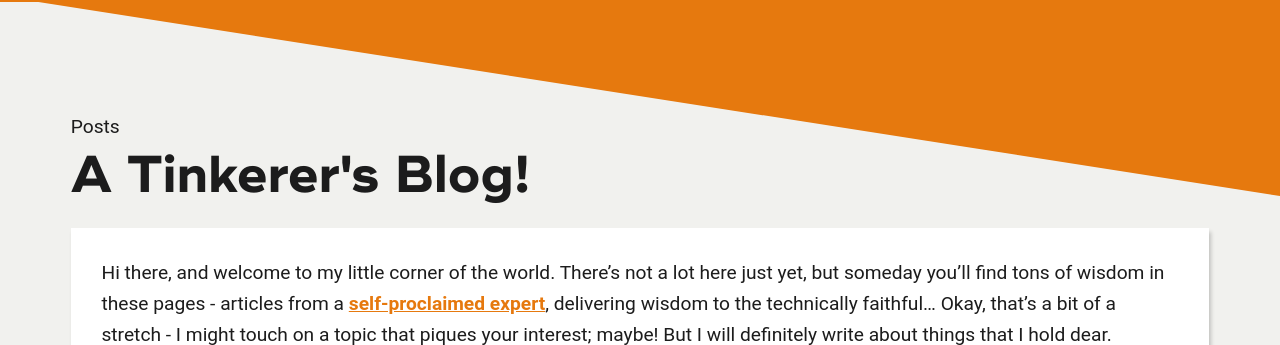
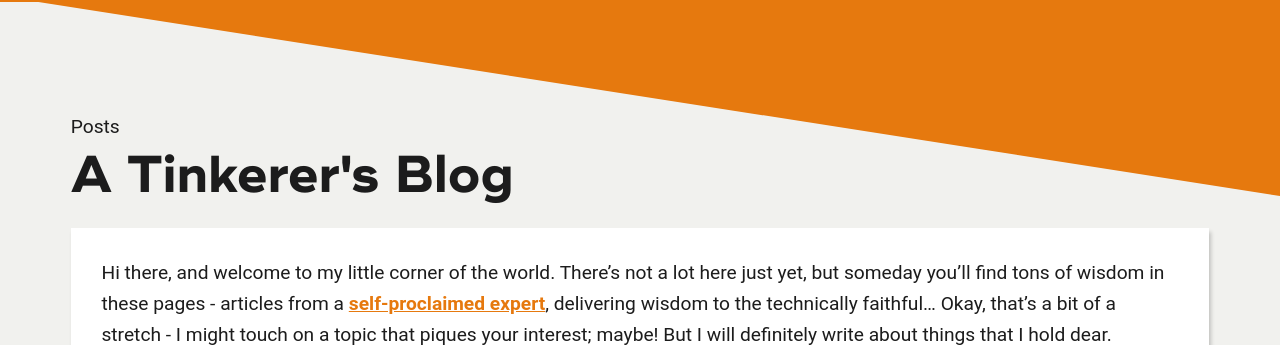
Before and after one commit to jgarr16/jrgarrigues.github.io, a Jekyll site: the page built from _posts/2017-05-28-welcome.md, in a window 1280 px wide. Shown: the part 108-453 px from the top of the page. Built offline with Jekyll 4.4.1, drawn with Linux system fonts in a browser that asks for light colours; nearby versions of some CDN libraries; some web fonts are replaced.

```diff
--- a/_posts/2017-05-28-welcome.md
+++ b/_posts/2017-05-28-welcome.md
@@ -1,5 +1,5 @@
 ---
-title: "A Tinkerer's Blog!"
+title: "A Tinkerer's Blog"
 excerpt: A warmup post to stir the imagination and get the juices flowing while I get ramped up on the whole 'blogging' bit...
 published: true
 ---
```
